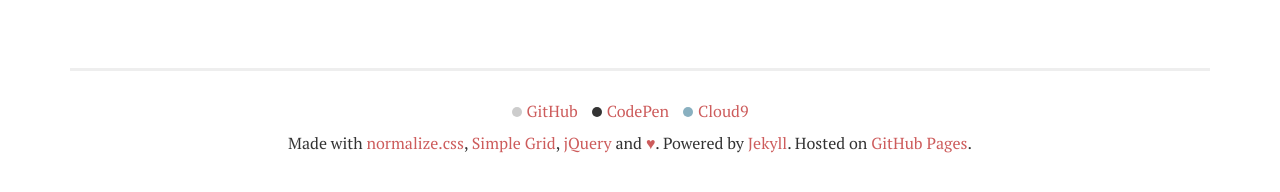
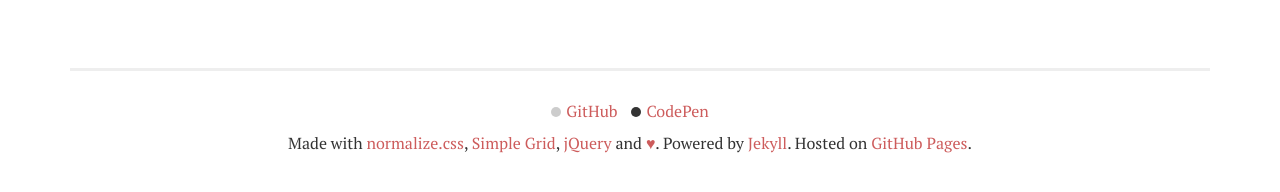
Before and after one commit to circunspecter/circunspecter.github.io, a Jekyll site: the page built from index.html, in a window 1280 px wide. Shown: the part 621-813 px from the top of the page. Built offline with Jekyll 4.4.1, drawn with Linux system fonts in a browser that asks for light colours; nearby versions of some CDN libraries; Markdown is read by kramdown in place of the engine named in the settings.

Commit message:
Removed c9.io link.

```diff
--- a/_includes/footer.html
+++ b/_includes/footer.html
@@ -5,7 +5,6 @@
                 <p class="social">
                     <a class="github" href="https://github.com/circunspecter">GitHub</a>
                 	<a class="codepen" href="http://codepen.io/circunspecter">CodePen</a>
-                    <a class="cloud9" href="https://c9.io/mee">Cloud9</a>
                 </p>
                 <p>Made with <a href="https://github.com/necolas/normalize.css">normalize.css</a>, <a href="https://github.com/ThisIsDallas/Simple-Grid">Simple Grid</a>, <a href="http://jquery.com">jQuery</a> and <span class="glove">&#x2665;</span>. Powered by <a href="http://jekyllrb.com">Jekyll</a>. Hosted on <a href="http://pages.github.com/">GitHub Pages</a>.</p>
             </div>
```
